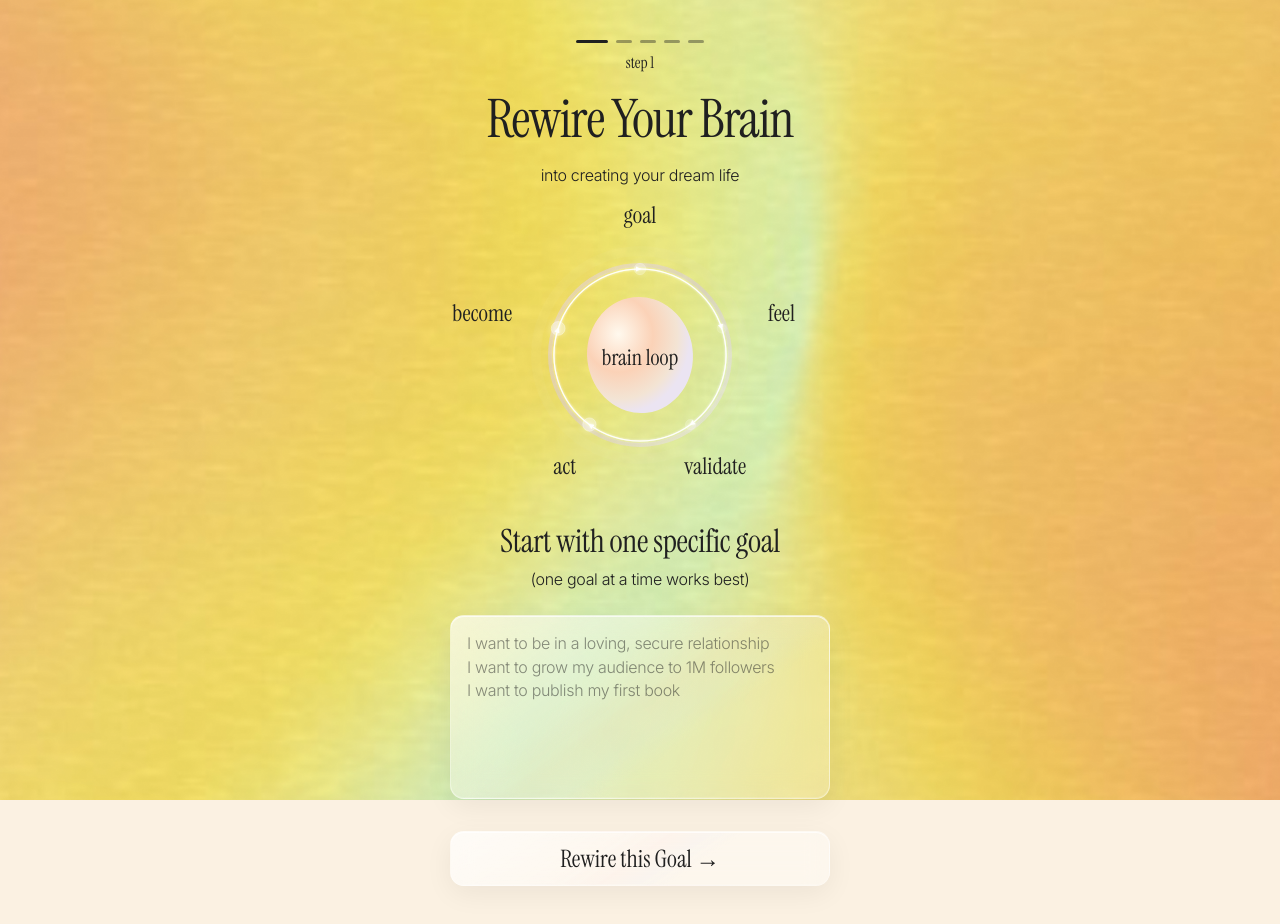
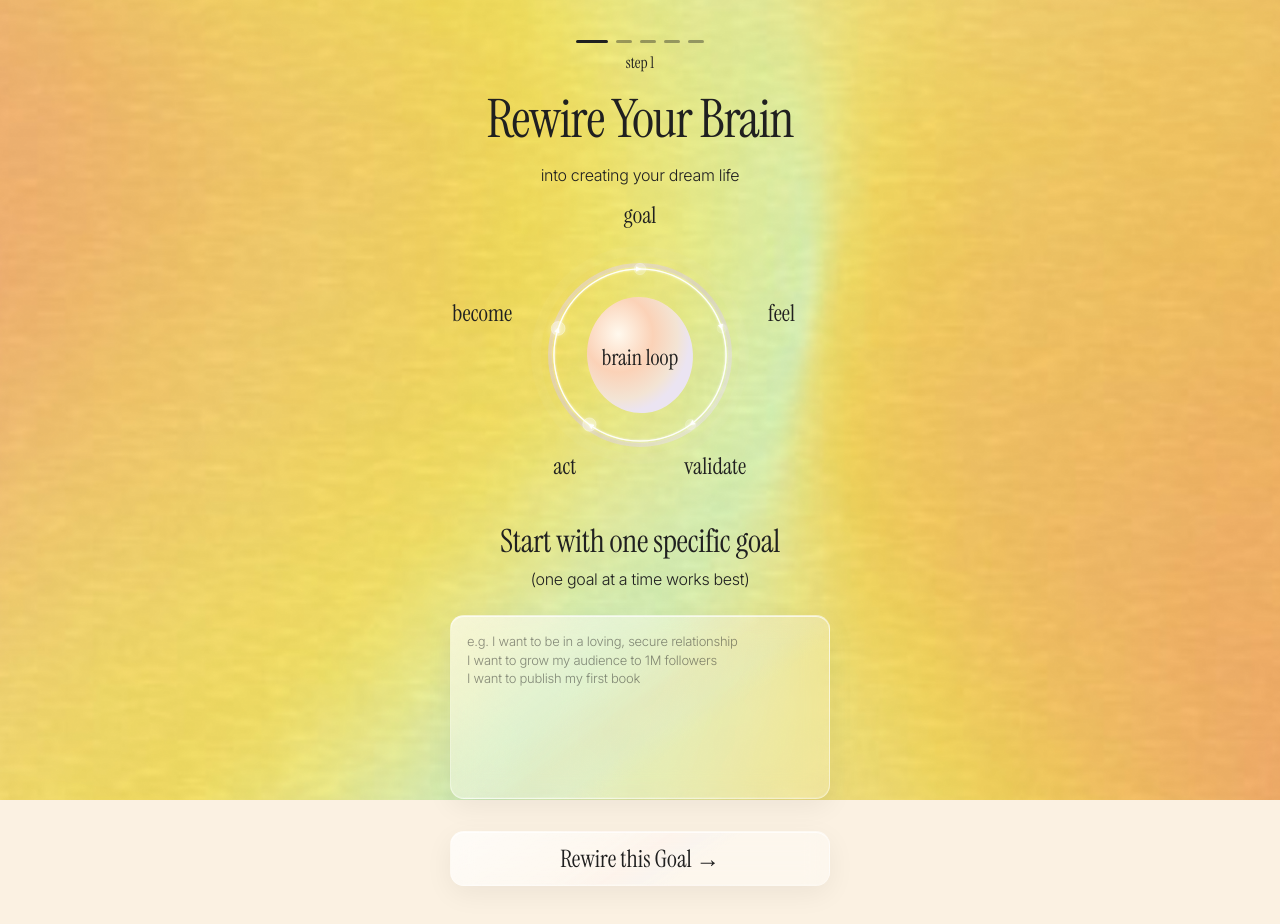
Before and after one commit to Anntkach04/rewire-your-brain-web-app, a React (Vite) app: page / in a window 1280 px wide. Built offline with nearby package versions, Linux system fonts and the light colour scheme.

Commit message:
Smaller step 1 placeholder with e.g. prefix

```diff
--- a/src/index.css
+++ b/src/index.css
@@ -362,6 +362,12 @@ body {
   line-height: 1.45 !important;
 }
 
+/* Step 1 goal examples — smaller placeholder only */
+#root textarea.goals-field::placeholder {
+  font-size: 13px !important;
+  line-height: 1.4 !important;
+}
+
 #root .pill.font-display,
 #root .glass-chip.font-display {
   font-family: "Instrument Serif", ui-serif, Georgia, serif !important;
--- a/src/steps/Step1Goals.tsx
+++ b/src/steps/Step1Goals.tsx
@@ -7,7 +7,7 @@ type Props = {
   onActivate: (goals: string) => void;
 };
 
-const PLACEHOLDER = `I want to be in a loving, secure relationship
+const PLACEHOLDER = `e.g. I want to be in a loving, secure relationship
 I want to grow my audience to 1M followers
 I want to publish my first book`;
 
@@ -60,7 +60,7 @@ export function Step1Goals({ initialValue, onActivate }: Props) {
             value={value}
             onChange={(e) => setValue(e.target.value)}
             placeholder={PLACEHOLDER}
-            className="placeholder-ink-soft font-inter-display h-full min-h-0 w-full min-w-0 flex-1 resize-none bg-transparent text-left text-ink caret-ink outline-none selection:bg-ink/10"
+            className="placeholder-ink-soft goals-field font-inter-display h-full min-h-0 w-full min-w-0 flex-1 resize-none bg-transparent text-left text-ink caret-ink outline-none selection:bg-ink/10"
             aria-label="Your goal or dream"
           />
         </motion.div>
```
